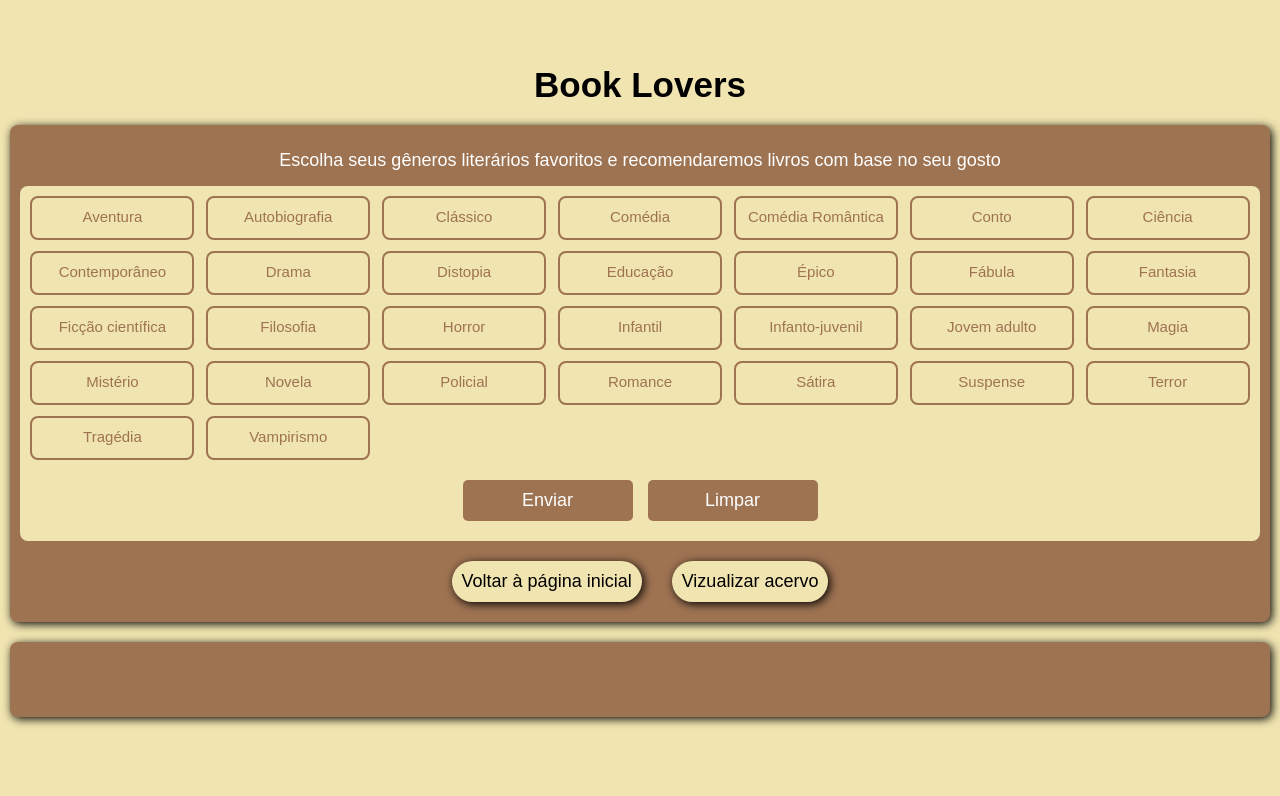
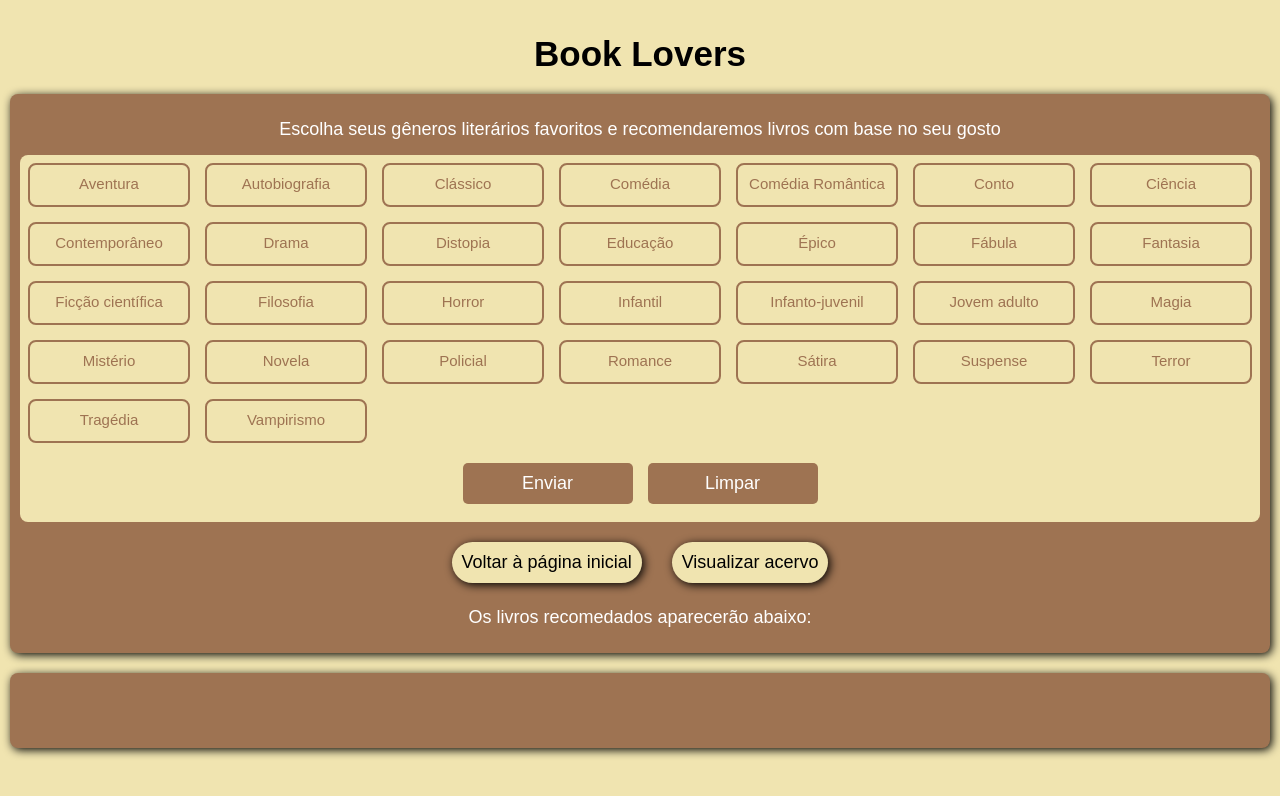
Before and after one commit to Luis098765/Book-Lovers, a plain HTML site: page pages/recomen.html in a window 1280 px wide. Drawn offline with Linux system fonts and the light colour scheme.

Commit message:
ajustes gerais 3

```diff
--- a/pages/recomen.html
+++ b/pages/recomen.html
@@ -36,9 +36,12 @@
                 </button>
 
                 <button class="btVoltar">
-                    <a href="acervo.html">Vizualizar acervo</a>
+                    <a href="acervo.html">Visualizar acervo</a>
                 </button>
             </div>
+
+            <h2>Os livros recomedados aparecerão abaixo:</h2>
+
         </div>
 
         <div class="container">
--- a/style.css
+++ b/style.css
@@ -103,7 +103,7 @@ button:active {
     #main {
         flex-direction: column;
         padding: 15px;
-        width: calc(100% - 80px);
+        width: calc(100% - 50px);
     }
 }
 
@@ -185,7 +185,7 @@ input:focus {
 
 .container-form {
     background-color: #F0E4B0;
-    padding: 10px;
+    padding: 8px;
     border-radius: 8px;
     max-width: 1600px;
 }
@@ -193,7 +193,7 @@ input:focus {
 .gridGeneros {
     display: grid;
     grid-template-columns: repeat(auto-fit, minmax(150px, 1fr));
-    gap: 11px;
+    gap: 15px;
 }
 
 .item-genero {
```
Also changed, not shown: index.html (+2 -2 lines).
